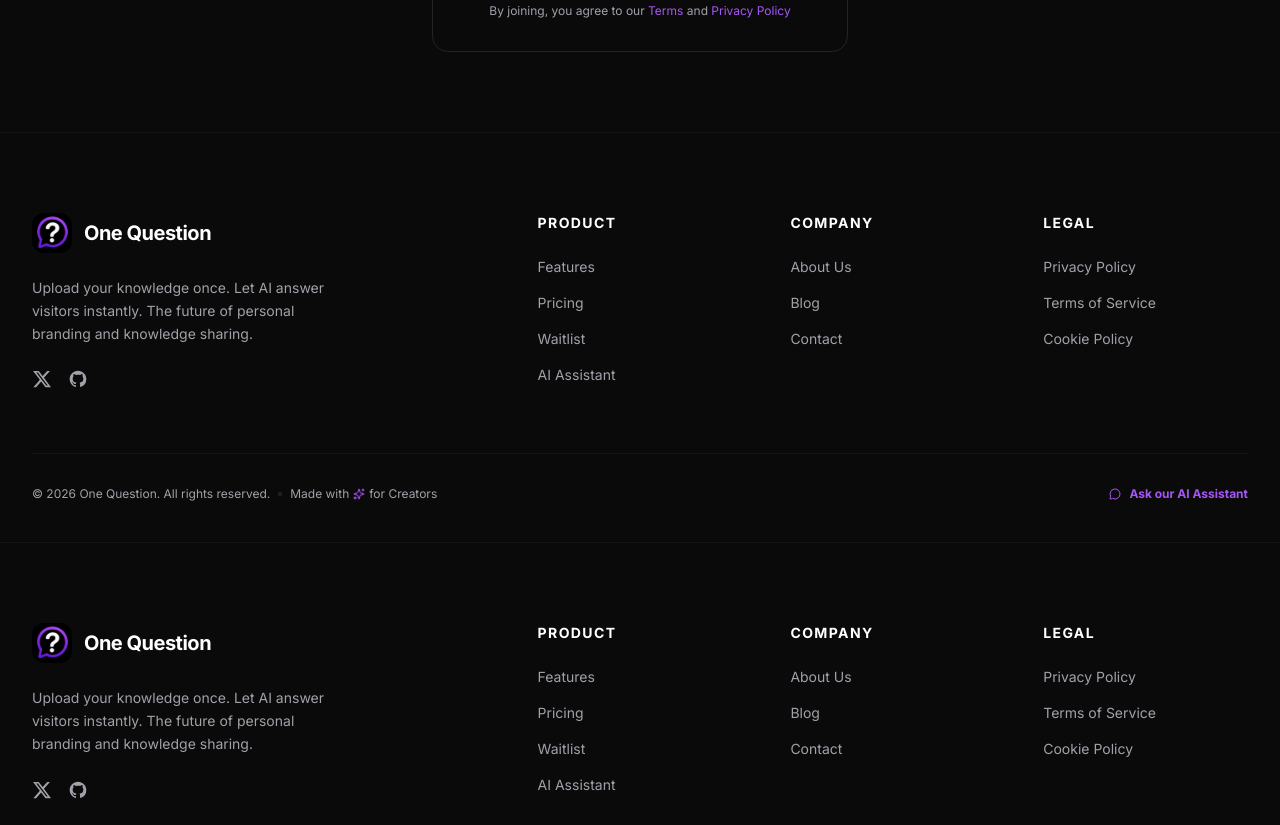
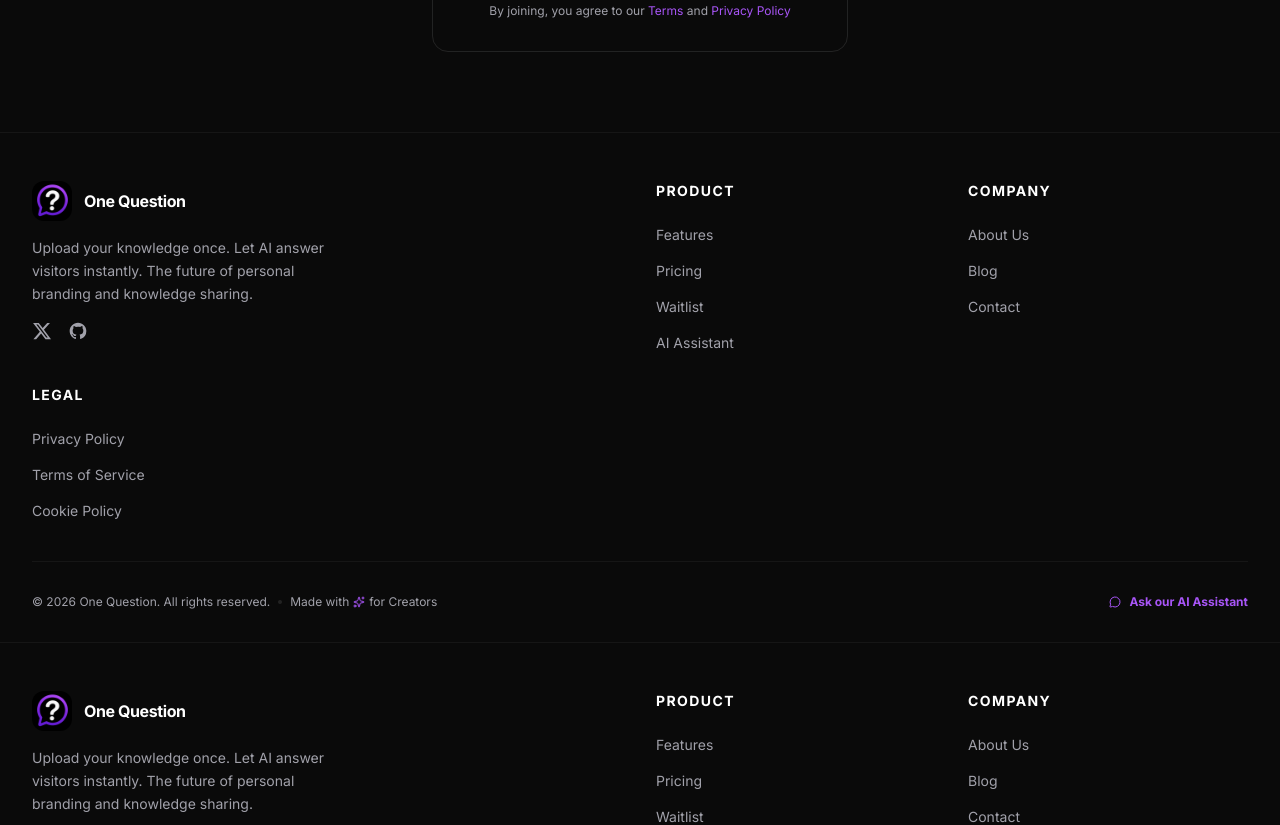
Before and after one commit to onequestionspace/onequestion_space, a Next.js app: page /waitlist in a window 1280 px wide. Shown: the part 880-1705 px from the top of the page. Built offline with nearby package versions, Linux system fonts and the light colour scheme; no server answers.

Commit message:
Fix footer layout and spacing

```diff
--- a/components/Footer.tsx
+++ b/components/Footer.tsx
@@ -34,17 +34,17 @@ export function Footer() {
   ];
 
   return (
-    <footer className="relative bg-background border-t border-white/5 pt-20 pb-10 overflow-hidden">
+    <footer className="relative bg-background border-t border-white/5 pt-12 pb-8 overflow-hidden">
       {/* Background glow */}
       <div className="absolute bottom-0 left-1/2 -translate-x-1/2 w-full h-96 bg-primary/5 blur-[120px] -z-10" />
 
       <div className="max-w-7xl mx-auto px-4 sm:px-6 lg:px-8">
-        <div className="grid grid-cols-1 md:grid-cols-2 lg:grid-cols-5 gap-12 mb-16">
+        <div className="grid grid-cols-2 md:grid-cols-4 gap-8 mb-10">
           {/* Brand Column */}
-          <div className="lg:col-span-2 space-y-6">
+          <div className="col-span-2 space-y-4">
             <Link href="/" className="flex items-center gap-3 group">
               <Image src="/logo.png" alt="One Question" width={40} height={40} className="rounded-xl" />
-              <span className="text-xl font-bold text-white tracking-tight">One Question</span>
+              <span className="text-base font-bold text-white tracking-tight">One Question</span>
             </Link>
             <p className="text-muted-foreground text-sm leading-relaxed max-w-xs">
               Upload your knowledge once. Let AI answer visitors instantly.
```
